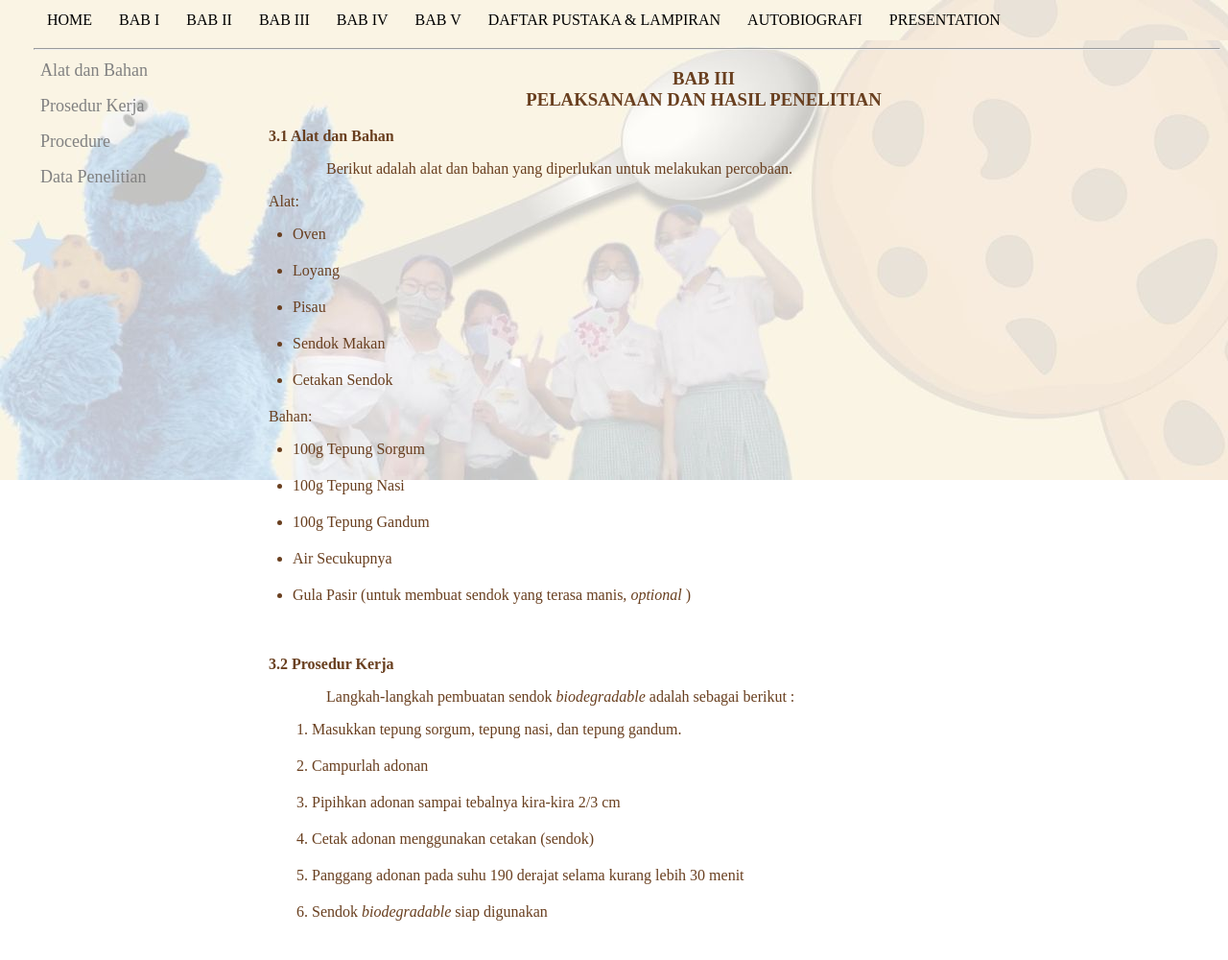
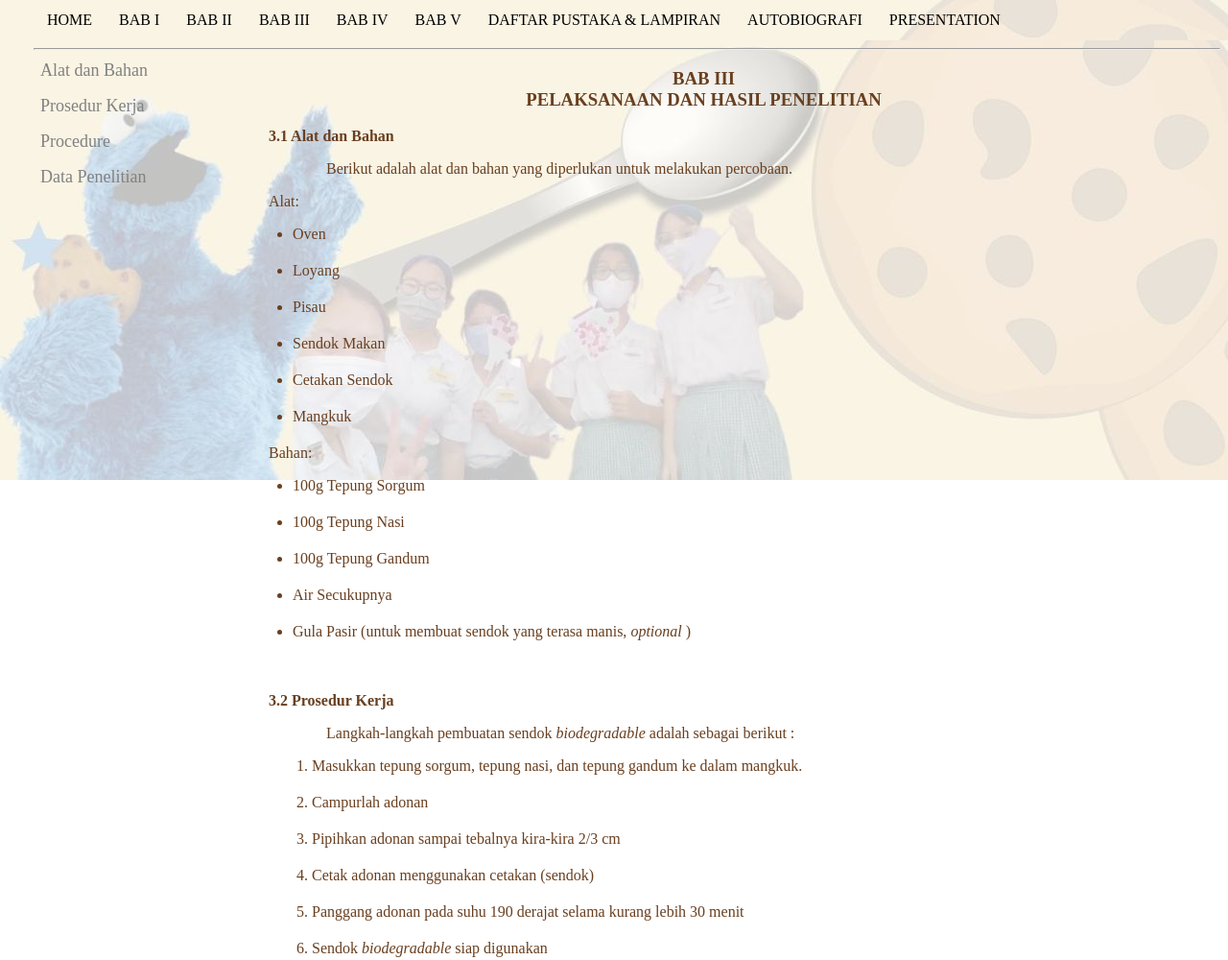
Before and after one commit to alelovestocode/webilipa, a plain HTML site: page bab3.html in a window 1280 px wide. Shown: the top 1000 px of the page at 96% size. Drawn offline with Linux system fonts and the light colour scheme.

Commit message:
Update bab3.html

```diff
--- a/bab3.html
+++ b/bab3.html
@@ -132,6 +132,7 @@ PELAKSANAAN DAN HASIL PENELITIAN </h3>
 	<li> Pisau </li>
 	<li> Sendok Makan </li>
 	<li> Cetakan Sendok </li>
+	<li> Mangkuk </li>
 </ul></p>
 <p>Bahan:
 <ul>
@@ -146,7 +147,7 @@ PELAKSANAAN DAN HASIL PENELITIAN </h3>
 <p><b> 3.2 Prosedur Kerja </b></p>
 <p align="justify" style="margin-left: 190px; margin right: 90px"> Langkah-langkah pembuatan sendok <i>biodegradable</i> adalah sebagai berikut :
 <ol type=1 start=1>
-	<li>Masukkan tepung sorgum, tepung nasi, dan tepung gandum.</li>
+	<li>Masukkan tepung sorgum, tepung nasi, dan tepung gandum ke dalam mangkuk.</li>
 	<li> Campurlah adonan </li>
 	<li> Pipihkan adonan sampai tebalnya kira-kira 2/3 cm</li>
 	<li> Cetak adonan menggunakan cetakan (sendok) </li>
```
